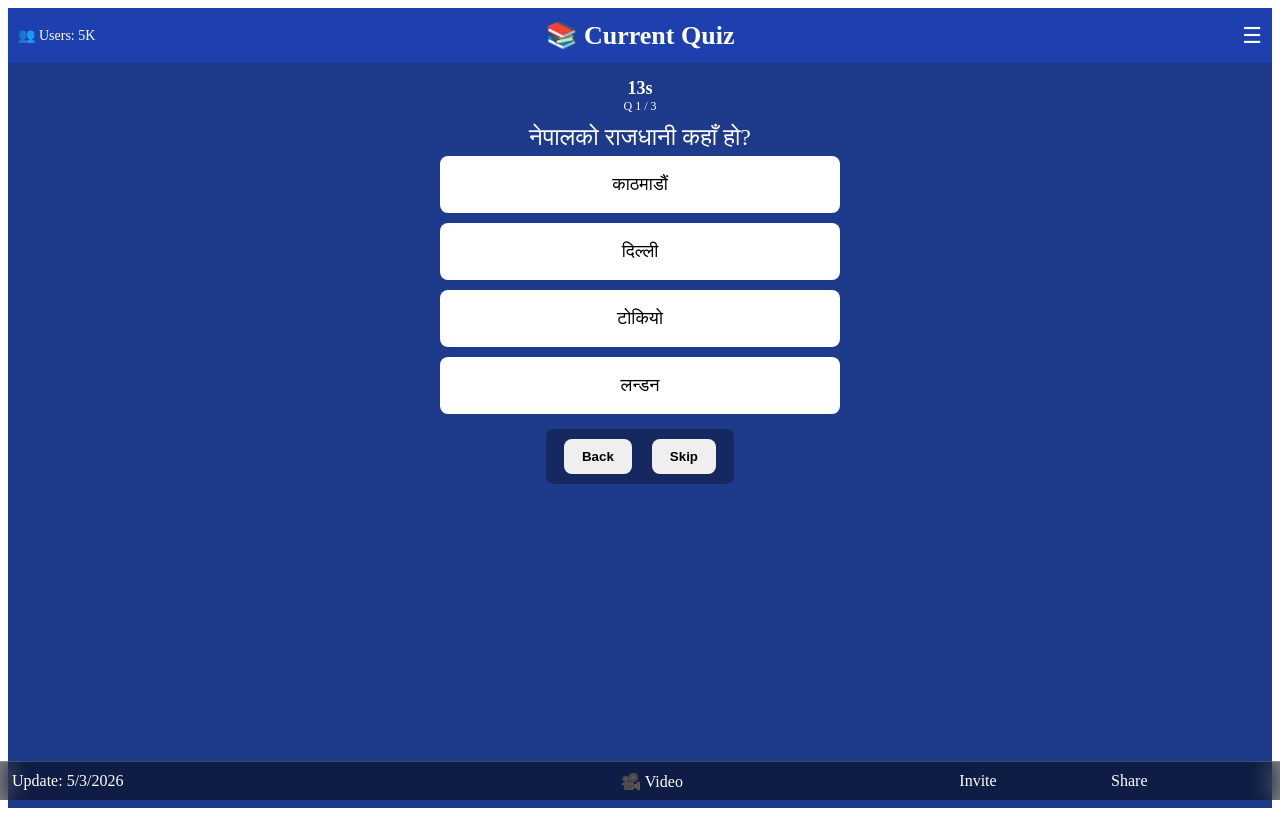
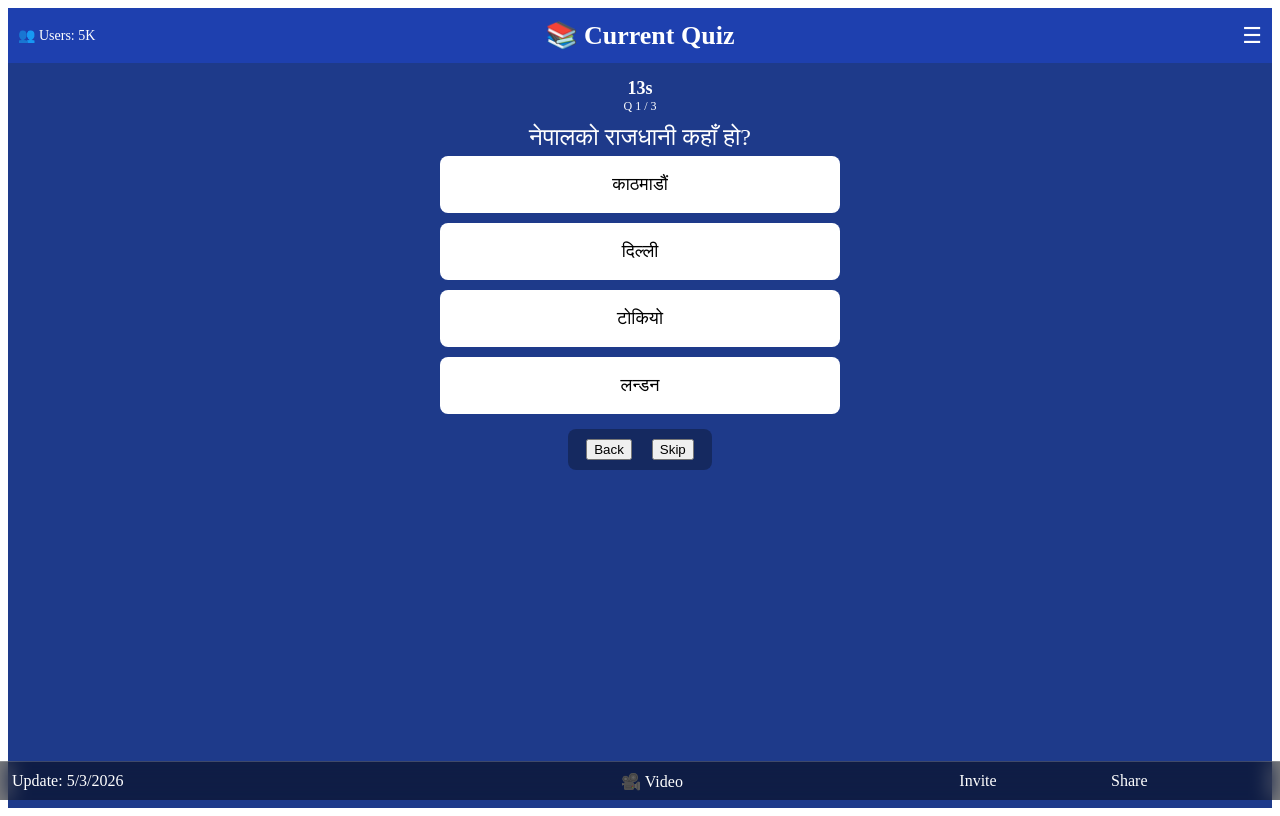
Before and after one commit to sevenaama/current-quiz, a React (Vite) app: page / in a window 1280 px wide. Both pictures are taken after a click on the element "today". Built offline with nearby package versions, Linux system fonts and the light colour scheme.

Commit message:
Update App.jsx

```diff
--- a/src/App.jsx
+++ b/src/App.jsx
@@ -567,7 +567,7 @@ flexDirection: "column",
         </button>
       );
     })}
-  {/* Bottom Controls */}
+{/* Bottom Controls */}
 <div style={{
   width: "100%",
   display: "flex",
@@ -581,31 +581,12 @@ flexDirection: "column",
     padding: "10px 18px",
     borderRadius: "8px"
   }}>
-    <button onClick={()=>setScreen("home")}
-  style={{
-    padding: "10px 18px",
-    borderRadius: "8px",
-    border: "none",
-    cursor: "pointer",
-    fontWeight: "bold"
-  }}
->
-      Back
-    </button>
-    <button onClick={next}
-  style={{
-    padding: "10px 18px",
-    borderRadius: "8px",
-    border: "none",
-    cursor: "pointer",
-    fontWeight: "bold"
-  }}
->
-      Skip
-    </button>
- </div>
-    </div>
+    <button onClick={()=>setScreen("home")}>Back</button>
+    <button onClick={next}>Skip</button>
   </div>
+</div>
+
+</div>
 )}
       {screen==="result" && (
         <div style={{
```
